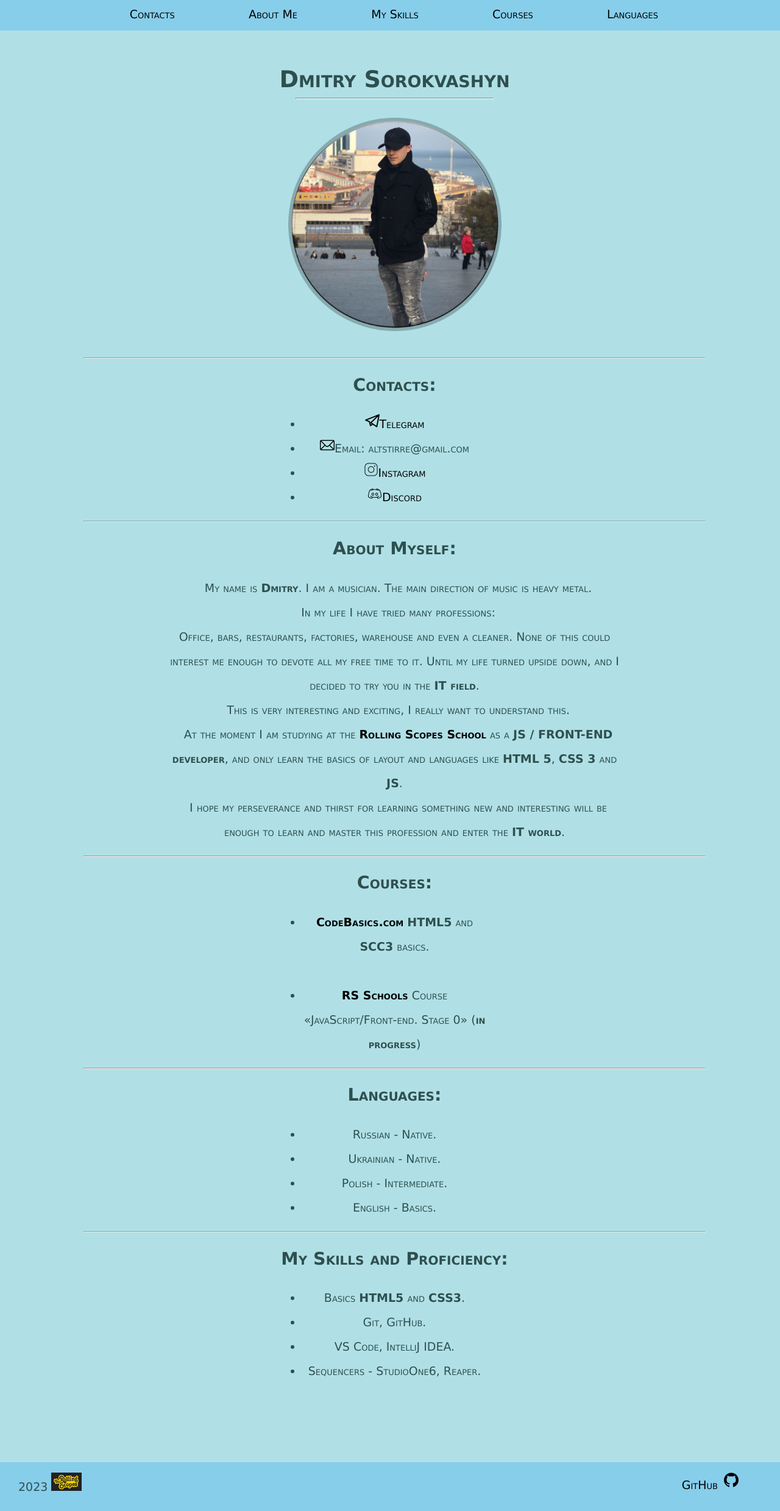
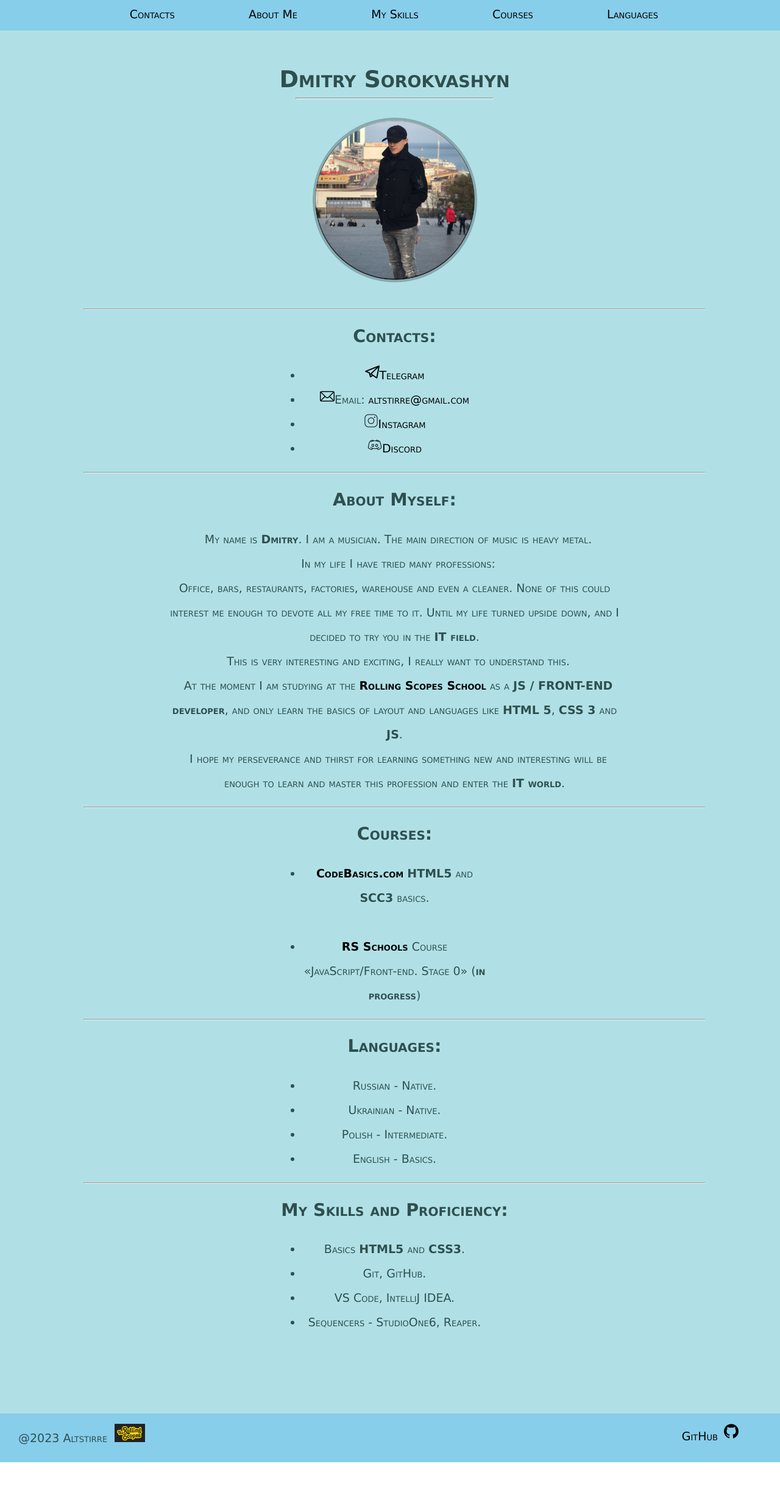
Before and after one commit to Altstirre/rsschool-cv, a plain HTML site: page index.html in a window 1280 px wide. Shown: the whole page at 61% size. After the commit the page ends 2398 px from the top, so only its background shows below. Drawn offline with Linux system fonts and the light colour scheme.

Commit message:
fix: index.html

```diff
--- a/index.html
+++ b/index.html
@@ -1,11 +1,11 @@
 <!doctype html>
-<html lang="en">
+<html lang="en" xmlns="http://www.w3.org/1999/html">
 
 <head>
     <title>CV#3. CV. Cross-Check</title>
     <meta name="keywords" content="CV, Contacts, Skills, Courses, Languages">
     <meta charset="UTF-8">
-    <link rel="favicon" href="./assets/favicon.png">
+    <link rel="favicon" href="/assets/favicon.png">
     <link rel="stylesheet" href="style.css">
 </head>
 
@@ -31,7 +31,7 @@
     <div class="name-photo">
       <h1 class="name">Dmitry Sorokvashyn</h1>
         <hr class="underline-name">
-      <img class="photo" src="./assets/photo.png" width="350px" height="350px" alt="My Photo">
+      <img class="photo" src="/assets/photo.png" width="270px" height="270px" alt="My Photo">
     </div>
 
 <hr>
@@ -41,7 +41,7 @@
       <section id="contacts">
         <ul class="infobox">
             <li><img class="imgcontacts1" src="assets/telegram.png" alt="telegram.png"><a href="https://t.me/Altstirre">Telegram</a></li>
-            <li><img class="imgcontacts2" src="assets/mail.png" alt="mail.png">Email: altstirre@gmail.com</li>
+            <li><img class="imgcontacts2" src="assets/mail.png" alt="mail.png">Email: <a href="altstirre@gmail.com">altstirre@gmail.com</a></li>
             <li><img class="imgcontacts3" src="assets/instagram.png" alt="instagram.png"><a href="https://www.instagram.com/altstirre/">Instagram</a></li>
             <li><img class="imgcontacts4" src="assets/discord.png" alt="discord.png"><a href="https://discordapp.com/users/altstirre">Discord</a></li>
         </ul>
@@ -108,7 +108,7 @@
 
   <footer>
      <div class="footer">
-         <p class="yeardevelop">2023<img class="githubicon" src="assets/github.png" alt="github.png">
+         <p class="yeardevelop">@2023&nbspAltstirre&nbsp<img class="githubicon" src="assets/github.png" alt="github.png">
               <a  href="https://rs.school/js-stage0/"> <img class="rschoollink.img" src="assets/rollingscopes.jpg" width="50px" height="30px" alt="rollingscope.img"></a>
               <a  class="githublink" href="https://github.com/Altstirre">GitHub</a></p>
      </div>
```
